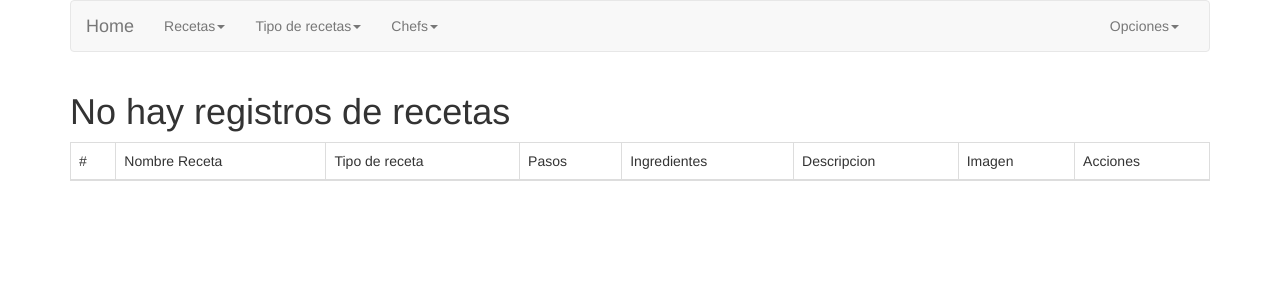
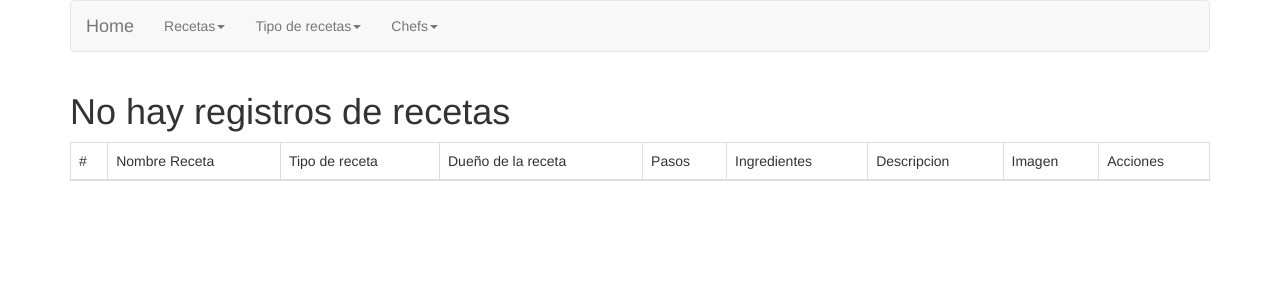
Before and after one commit to iamjosel/proyecto-poo, a Django app: template recetas/recetas/templates/recetas/recetas_list.html in a window 1280 px wide. Shown: the top 300 px of the page. Run offline with Django 3.2, Linux system fonts and the light colour scheme; the template is opened without the code that fills it, so the values that code supplies are empty; some libraries are stand-ins or nearby versions.

Commit message:
ajustes finales

```diff
--- a/recetas/recetas/apps/recetas/forms.py
+++ b/recetas/recetas/apps/recetas/forms.py
@@ -9,6 +9,7 @@ class RecetasForm(forms.ModelForm):
         fields = [
             'receta',
             'tipo',
+            'chef',
             'pasos',
             'ingredientes',
             'descripcion',
@@ -18,6 +19,7 @@ class RecetasForm(forms.ModelForm):
         labels = {
             'receta': 'Nombre receta',
             'tipo': 'Tipo de receta',
+            'chef': 'Dueño de la receta',
             'pasos':'Pasos para preparar la receta',
             'ingredientes':'Ingredientes',
             'descripcion':'Descripcion de la receta',
@@ -27,6 +29,7 @@ class RecetasForm(forms.ModelForm):
         widgets = {
             'receta': forms.TextInput(attrs={'class':'form-control'}),
             'tipo': forms.Select(attrs={'class:': 'form-control'}),
+            'chef': forms.Select(attrs={'class:': 'form-control'}),
             'pasos': forms.Textarea(attrs={'class': 'form-control'}),
             'ingredientes': forms.Textarea(attrs={'class': 'form-control'}),
             'descripcion': forms.Textarea(attrs={'class': 'form-control'}),
--- a/recetas/recetas/apps/tipo/forms.py
+++ b/recetas/recetas/apps/tipo/forms.py
@@ -10,7 +10,7 @@ class DescripcionForm(forms.ModelForm):
 
         ]
         labels = {
-            'nombre': 'Tipo de receta',
+            'nombre': 'Tipo de receta: ',
         }
         widgets = {
         }
--- a/recetas/recetas/templates/base/base.html
+++ b/recetas/recetas/templates/base/base.html
@@ -52,15 +52,13 @@
                                         </ul>
                                     </li>
                                 </ul>
-                                <ul class="nav navbar-nav navbar-right">
+                                <!--<ul class="nav navbar-nav navbar-right">
                                     <li class="dropdown">
-                                        <a href="#" class="dropdown-toggle" data-toggle="dropdown" role="button"
-                                           aria-expanded="false">Opciones<span class="caret"></span></a>
-                                        <ul class="dropdown-menu" role="menu">
-                                            <li><a href ="{% url 'logout' %}">Salir</a></li>
-                                        </ul>
+                                        <a href="{% url 'logout' %}" role="button"
+                                           aria-expanded="false">Salir<span class="caret"></span></a>
                                     </li>
                                 </ul>
+                                --->
                             </div>
                             </div>
                         </nav>
--- a/recetas/recetas/templates/recetas/recetas_list.html
+++ b/recetas/recetas/templates/recetas/recetas_list.html
@@ -8,6 +8,7 @@
             <td>#</td>
             <td>Nombre Receta</td>
             <td>Tipo de receta</td>
+            <td>Dueño de la receta</td>
             <td>Pasos</td>
             <td>Ingredientes</td>
             <td>Descripcion</td>
@@ -22,9 +23,11 @@
             <td>{{ recetas.id }}</td>
             <td>{{ recetas.receta }}</td>
             <td>{{ recetas.tipo.nombre }}</td>
+            <td>{{ recetas.chef.nombres }} {{ recetas.chef.apellidos }}</td>
             <td>{{ recetas.pasos }}</td>
             <td>{{ recetas.ingredientes }}</td>
             <td>{{ recetas.descripcion }}</td>
+
             <td>
                 {% if recetas.imagen %}
                     <img src="{{ recetas.imagen.url }}" alt="Imagen de la receta" style="max-width: 100px; max-height: 100px;">
--- a/recetas/recetas/templates/tipo/tipo_delete.html
+++ b/recetas/recetas/templates/tipo/tipo_delete.html
@@ -3,7 +3,7 @@
 {% block content %}
 <form method="post">
     {% csrf_token %}
-    <h3>¿Está seguro de eliminar el tipo de receta, {{ object.descripcion.nombre }}?</h3>
+    <h3>¿Está seguro de eliminar el tipo de receta {{ object.descripcion.nombre }}?</h3>
     <button class="btn btn-danger" type="submit"> Si, eliminar</button>
     <a class="btn btn-default" href="{% url 'tipo_listar' %}">Cancelar</a>
 </form>
```
Also changed, not shown: recetas/recetas/apps/recetas/models.py (+7 -6 lines).
